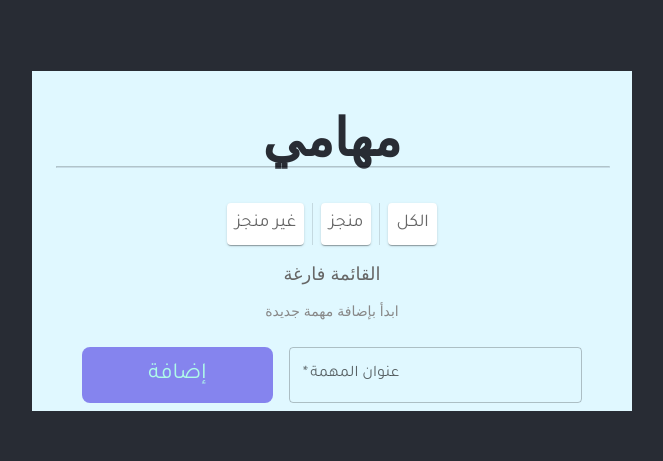
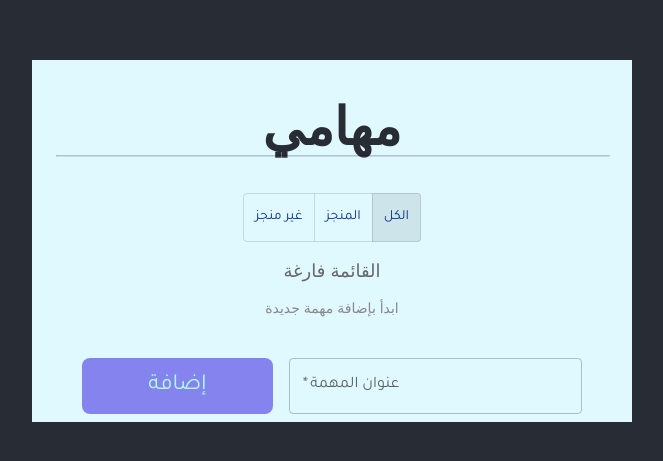
Before and after one commit to Hasan-HM2/react-todo-list, a React (Create React App) app: page / in a window 1280 px wide. Shown: the part 159-620 px from the top of the page, without its empty margins (308-971 px from the left). Built offline with nearby package versions, Linux system fonts and the light colour scheme.

Commit message:
Prject Done!

```diff
--- a/src/App.css
+++ b/src/App.css
@@ -36,16 +36,14 @@ hr {
   text-decoration: none;
 }
 
-.navItemText {
-  transition: all 0.3s !important;
+.toggleButtons {
+  color: #0a3385 !important;
+}
+.toggleButtons:hover {
+  color: black !important;
 }
 
-.navItemText:hover {
-  background-color: #aaaaaa98 !important;
-}
-
-
-/* ==== Custon fonts ===== */
+/* Custon fonts */
 @font-face {
   font-family: Tajwal;
   src: url("/public/fonts/Tajawal-Black.ttf");
--- a/src/App.js
+++ b/src/App.js
@@ -1,9 +1,7 @@
 import "./App.css";
 import Container from "@mui/material/Container";
-import { Route, Routes } from "react-router-dom";
 import { createTheme, ThemeProvider } from "@mui/material/styles";
 import TodoList from "./components/TodoList";
-import NotFound from "./NotFound";
 import { useState } from "react"
 import { TodosConetext } from "./context/todosContext";
 
@@ -22,11 +20,7 @@ function App() {
       <div className="App">
         <Container maxWidth="sm" className="container">
           <TodosConetext.Provider value={{ todos, setTodos }}>
-            <Routes>
-              <Route path="/" element={<TodoList/>}/>
-
-              <Route path="*" element={<NotFound />} />
-            </Routes>
+            <TodoList />
             {/* <TodoList /> */}
           </TodosConetext.Provider>
         </Container>
--- a/src/NotFound.js
+++ /dev/null
@@ -1,16 +0,0 @@
-import React from "react";
-import { Link } from "react-router-dom";
-
-const NotFound = () => {
-  return (
-    <div>
-      <h1>Error 404 Not Found</h1>
-
-      <Link to="/">
-        <button>Return to home page</button>
-      </Link>
-    </div>
-  );
-};
-
-export default NotFound;
--- a/src/components/TodoCard.js
+++ b/src/components/TodoCard.js
@@ -166,7 +166,7 @@ const TodoCard = ({ todo }) => {
 
       {/* ===== EDIT TODO MODAL ==== */}
 
-      <div className="one-card">
+      <div className="one-card" >
         <Grid container spacing={0}>
           <Grid
             size={4}
@@ -224,12 +224,13 @@ const TodoCard = ({ todo }) => {
             {/* ==== CHECK ICON BUTTON ==== */}
           </Grid>
 
-          <Grid size={8} className="right">
+          <Grid size={8} className="right" style={{direction:'rtl'}}>
             <h2
               style={{
                 marginRight: "20px",
                 marginBottom: "0px",
                 fontSize: "28px",
+                textDecoration: todo.isCompleted ? "line-through" : 'none'
               }}
             >
               {todo.title}
--- a/src/components/TodoList.js
+++ b/src/components/TodoList.js
@@ -1,8 +1,5 @@
-import { Link } from "react-router-dom";
 import "../App.css";
 import "../styles/AddTaskInput.css";
-import Stack from "@mui/material/Stack";
-import Divider from "@mui/material/Divider";
 import { styled } from "@mui/material/styles";
 import Paper from "@mui/material/Paper";
 import Box from "@mui/material/Box";
@@ -13,21 +10,15 @@ import { v4 as uuidv4 } from "uuid";
 import { useContext } from "react";
 import { TodosConetext } from "../context/todosContext.js";
 
-const Item = styled(Paper)(({ theme }) => ({
-  backgroundColor: "#fff",
-  ...theme.typography.body2,
-  padding: theme.spacing(1),
-  textAlign: "center",
-  color: (theme.vars ?? theme).palette.text.secondary,
-  ...theme.applyStyles("dark", {
-    backgroundColor: "#1A2027",
-  }),
-}));
+// TOGGLE BUTTONS
+import ToggleButton from '@mui/material/ToggleButton';
+import ToggleButtonGroup from '@mui/material/ToggleButtonGroup';
 
 export default function TodoList() {
   const { todos, setTodos } = useContext(TodosConetext)
   const [addTaskTitle, setAddTaskTitle] = useState("");
   const [isLoading, setIsLoading] = useState(true); // حالة جديدة لمعرفة ما إذا كان التحميل انتهى
+  const [displayedTodosType, setDisplyedTodosType] = useState("all")
 
   // USE EFFECT
   useEffect(() => {
@@ -36,6 +27,23 @@ export default function TodoList() {
     setIsLoading(false); // انتهى التحميل
   }, [])
   // ==== USE EFFECT ====
+
+
+  // Filteration arrays
+  const complatedTodos = todos.filter((item) => {
+    if (item.isCompleted) {
+      return item
+    }
+    else return false
+  })
+
+  const notComplatedTodos = todos.filter((item) => {
+    if (!item.isCompleted) {
+      return item
+    }
+    else return false
+  })
+  // ==== Filteration arrays ====
 
   // Handle Click Add Button
   function handleClickAddButton() {
@@ -52,6 +60,7 @@ export default function TodoList() {
     setAddTaskTitle("");
   }
   // ==== Handle Click Add Button ====
+
 
   // عرض المحتوى بناءً على حالة التحميل ووجود المهام
   const renderTodos = () => {
@@ -74,13 +83,37 @@ export default function TodoList() {
       );
     }
 
+    if (displayedTodosType === 'not-completed') {
+      return notComplatedTodos.map((item) => {
+        return (
+          <TodoCard key={item.id} todo={item} />
+        )
+      })
+    }
+
+    else if (displayedTodosType === 'completed') {
+      return complatedTodos.map((item) => {
+        return (
+          <TodoCard key={item.id} todo={item} />
+        )
+      })
+    }
+
     // إذا كانت هناك مهام، اعرضها
     return todos.map((item) => {
       return (
         <TodoCard key={item.id} todo={item} />
       );
     });
+
+
   };
+
+  // change Displayed Type
+  function changeDisplayedType(event) {
+    setDisplyedTodosType(event.target.value)
+  }
+  // ==== change Displayed Type ====
 
   return (
     <>
@@ -90,35 +123,29 @@ export default function TodoList() {
         <hr />
       </div>
       <div className="flex">
-        <Stack
-          className="nav"
-          direction="row"
-          divider={<Divider orientation="vertical" flexItem />}
-          spacing={1}
+        <ToggleButtonGroup
+          value={displayedTodosType}
+          exclusive
+          onChange={changeDisplayedType}
+          aria-label="text alignment"
         >
-          <Link className="link" to="/notcompleted">
-            <Item sx={{ fontSize: "18px" }} className="navItemText">
-              غير منجز
-            </Item>
-          </Link>
+          <ToggleButton value="not-completed" className="toggleButtons">
+            غير منجز
+          </ToggleButton>
 
-          <Link className="link" to="/completed">
-            <Item sx={{ fontSize: "18px" }} className="navItemText">
-              منجز
-            </Item>
-          </Link>
+          <ToggleButton value="completed" className="toggleButtons">
+            المنجز
+          </ToggleButton>
 
-          <Link className="link" to="/">
-            <Item sx={{ fontSize: "18px" }} className="navItemText">
-              الكل
-            </Item>
-          </Link>
-        </Stack>
+          <ToggleButton value="all" className="toggleButtons">
+            الكل
+          </ToggleButton>
+        </ToggleButtonGroup>
       </div>
       {/* ===== NAV BAR ===== */}
 
       {/* TODOS */}
-      <div>{renderTodos()}</div>
+      <div style={{maxHeight: '80vh', overflow:'scroll'}}>{renderTodos()}</div>
       {/* ===== TODOS ===== */}
 
       {/* INPUT + ADD BUTTON BOX */}
--- a/src/index.js
+++ b/src/index.js
@@ -2,13 +2,10 @@ import React from "react";
 import ReactDOM from "react-dom/client";
 import "./index.css";
 import App from "./App";
-import { BrowserRouter } from "react-router-dom";
 
 const root = ReactDOM.createRoot(document.getElementById("root"));
 root.render(
   <React.StrictMode>
-    <BrowserRouter>
       <App />
-    </BrowserRouter>
   </React.StrictMode>
 );
--- /dev/null
+++ b/src/styles/NotFound.css
@@ -0,0 +1,16 @@
+button {
+  padding: 16px;
+  color: aquamarine;
+  background-color: #2d13de;
+  cursor: pointer;
+  font-size: 23px;
+  border: none;
+  border-radius: 8px;
+  font-family: Tajwal !important;
+  transition: 0.2s ;
+}
+
+button:hover {
+  background-color: #150070;
+  color: rgb(255, 255, 255);
+}
--- a/src/styles/TodoCard.css
+++ b/src/styles/TodoCard.css
@@ -58,4 +58,5 @@
 
 .cancelDeleteBtn:hover {
 background-color: rgba(83, 83, 83, 0.068);
+color: black !important;
 }
```
Also changed, not shown: src/todosData.js (deleted, +0 -17 lines).
